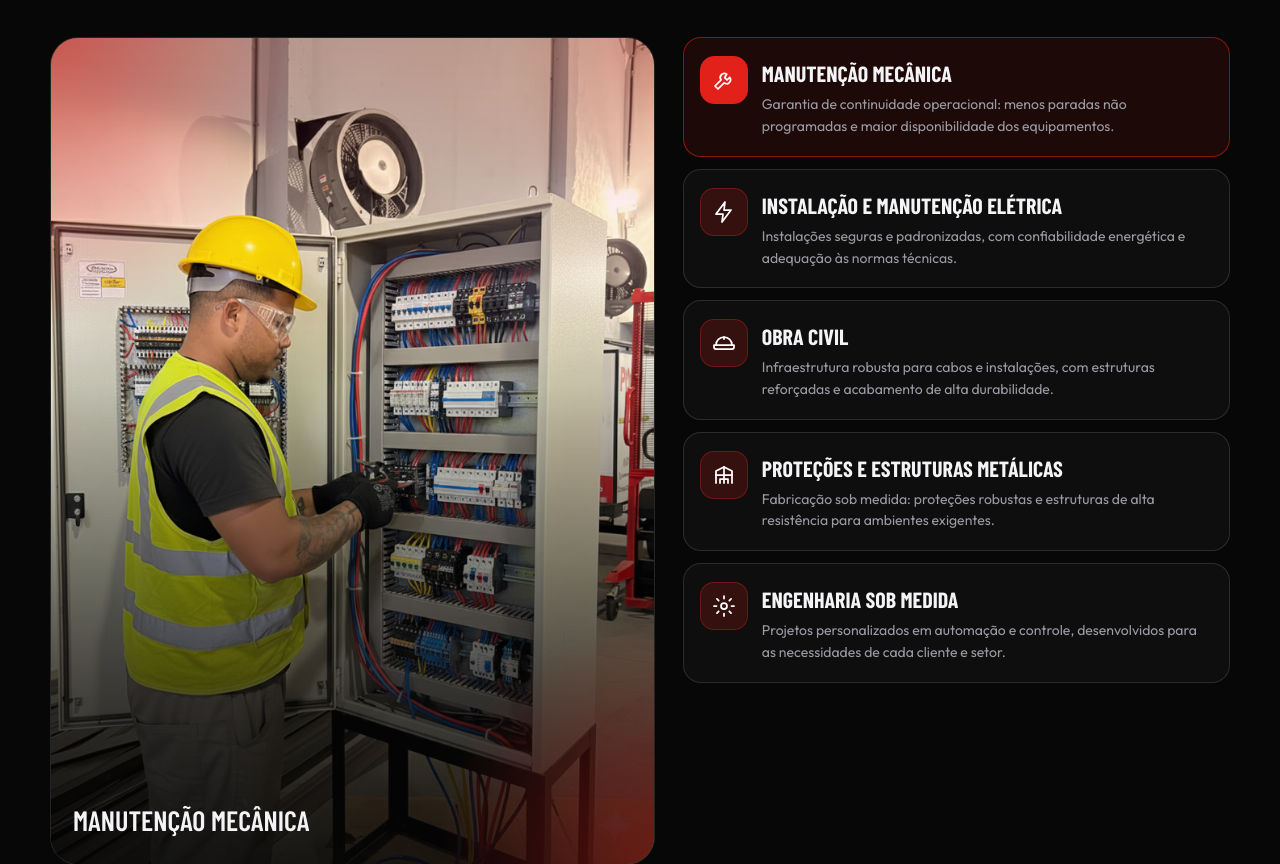
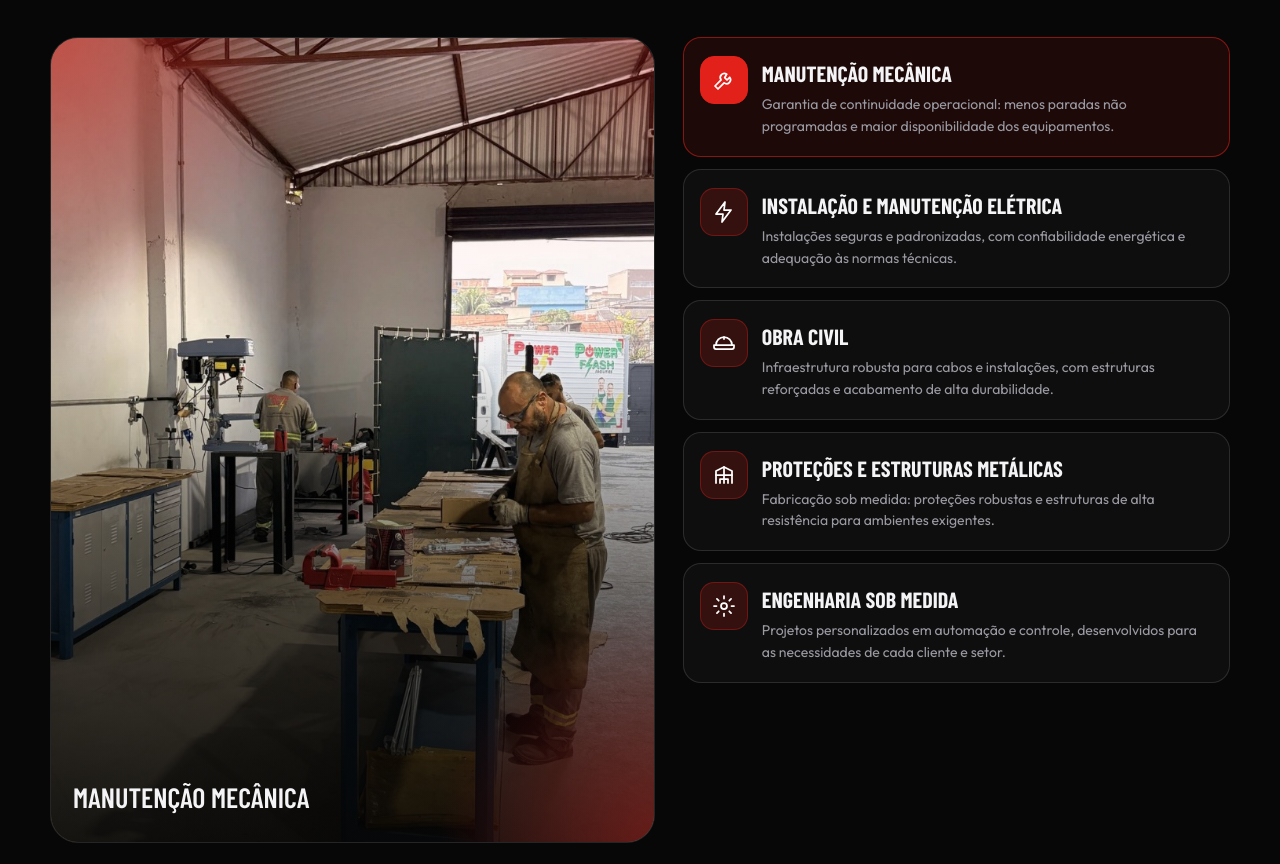
Before and after one commit to Rafael-Rangel/power-volt-proposta, a plain HTML site: page lp/index.html in a window 1280 px wide. Shown: the part 1512-2376 px from the top of the page. Drawn offline with nearby package versions, Linux system fonts and the light colour scheme; some packages are replaced by stand-ins of ours; a script that the page names is missing; a web font is replaced by a local one.

Commit message:
Add workshop operational photo across maintenance and fabrication sections.

```diff
--- a/lp/index.html
+++ b/lp/index.html
@@ -1437,11 +1437,11 @@
         </div>
         <div class="offer-grid">
           <div class="offer-visual reveal">
-            <img id="offerImg" src="/lp/img/foto-eletrica.png" alt="" />
+            <img id="offerImg" src="/lp/img/foto-oficina.png" alt="" />
             <div class="offer-caption" id="offerCaption">Manutenção Mecânica</div>
           </div>
           <div class="offer-list" id="offerList">
-            <article class="offer-item is-active" data-img="/lp/img/foto-eletrica.png" data-title="Manutenção Mecânica">
+            <article class="offer-item is-active" data-img="/lp/img/foto-oficina.png" data-title="Manutenção Mecânica">
               <div class="offer-ico" aria-hidden="true"><svg class="ico"><use href="#ico-wrench"></use></svg></div>
               <div>
                 <h3>Manutenção Mecânica</h3>
@@ -1462,7 +1462,7 @@
                 <p>Infraestrutura robusta para cabos e instalações, com estruturas reforçadas e acabamento de alta durabilidade.</p>
               </div>
             </article>
-            <article class="offer-item" data-img="/lp/img/foto-campo.png" data-title="Proteções e Estruturas Metálicas">
+            <article class="offer-item" data-img="/lp/img/foto-oficina.png" data-title="Proteções e Estruturas Metálicas">
               <div class="offer-ico" aria-hidden="true"><svg class="ico"><use href="#ico-structure"></use></svg></div>
               <div>
                 <h3>Proteções e Estruturas Metálicas</h3>
@@ -1487,7 +1487,7 @@
         </div>
         <div class="marquee marquee--ltr">
           <div class="marquee-track">
-            <div class="area-card"><img src="/lp/img/foto-eletrica.png" alt="" /><div class="body"><h3>Manutenção Preditiva</h3><p>Inspeções que antecipam falhas e reduzem custo de reparo.</p></div></div>
+            <div class="area-card"><img src="/lp/img/foto-oficina.png" alt="" /><div class="body"><h3>Manutenção Preditiva</h3><p>Inspeções que antecipam falhas e reduzem custo de reparo.</p></div></div>
             <div class="area-card"><img src="/lp/img/foto-eletrica.png" alt="" /><div class="body"><h3>Instalação Elétrica</h3><p>Segurança, padronização e conformidade normativa.</p></div></div>
             <div class="area-card"><img src="/lp/img/foto-automacao.png" alt="" /><div class="body"><h3>Projetos Sob Medida</h3><p>Painéis e sistemas elétricos com foco em eficiência.</p></div></div>
             <div class="area-card"><img src="/lp/img/foto-drone.png" alt="" /><div class="body"><h3>Inspeções com Drones</h3><p>Acesso seguro e ágil a áreas de difícil alcance.</p></div></div>
@@ -1502,7 +1502,7 @@
         <div class="marquee marquee--rtl">
           <div class="marquee-track">
             <div class="area-card"><img src="/lp/img/foto-automacao.png" alt="" /><div class="body"><h3>Monitoramento Energético</h3><p>Consumo em tempo real para cortar desperdício.</p></div></div>
-            <div class="area-card"><img src="/lp/img/foto-campo.png" alt="" /><div class="body"><h3>Logística Integrada</h3><p>Movimentação de equipamentos com menos custo.</p></div></div>
+            <div class="area-card"><img src="/lp/img/foto-oficina.png" alt="" /><div class="body"><h3>Logística Integrada</h3><p>Movimentação de equipamentos com menos custo.</p></div></div>
             <div class="area-card"><img src="/lp/img/foto-eletrica.png" alt="" /><div class="body"><h3>SPDA</h3><p>Proteção contra descargas atmosféricas.</p></div></div>
             <div class="area-card"><img src="/lp/img/foto-campo.png" alt="" /><div class="body"><h3>Gestão de Obras</h3><p>Prazo, compliance e qualidade na execução.</p></div></div>
             <div class="area-card"><img src="/lp/img/foto-campo.png" alt="" /><div class="body"><h3>Infraestrutura</h3><p>Base pronta para expansões sem retrabalho.</p></div></div>
@@ -1573,7 +1573,7 @@
             <div class="inner"><div class="n">02 <svg class="ico" aria-hidden="true"><use href="#ico-blueprint"></use></svg></div><h3>Projeto sob medida</h3><p>Desenvolvemos a solução elétrica, mecânica ou civil alinhada ao seu processo e às normas aplicáveis.</p></div>
           </article>
           <article class="process-card">
-            <img src="/lp/img/foto-eletrica.png" alt="" />
+            <img src="/lp/img/foto-oficina.png" alt="" />
             <div class="inner"><div class="n">03 <svg class="ico" aria-hidden="true"><use href="#ico-tools"></use></svg></div><h3>Execução controlada</h3><p>Instalação, obra e montagem com gestão de prazo, compliance e mínimo impacto na produção.</p></div>
           </article>
           <article class="process-card">
@@ -1593,7 +1593,7 @@
         </div>
         <div class="turnkey-grid">
           <div class="big-visual reveal">
-            <img src="/lp/img/foto-drone.png" alt="Integração de serviços Power Volt" />
+            <img src="/lp/img/foto-oficina.png" alt="Integração de serviços Power Volt" />
           </div>
           <div class="reveal">
             <h3 class="display" style="font-size:34px;margin-bottom:10px">Um fluxo, vários frentes técnicas</h3>
@@ -1749,7 +1749,7 @@
         </div>
         <div class="news-grid">
           <article class="news-card reveal">
-            <img src="/lp/img/foto-automacao.png" alt="" />
+            <img src="/lp/img/foto-oficina.png" alt="" />
             <div class="body">
               <time>Complementar</time>
               <h3>Manutenção preditiva automatizada</h3>
```
Also changed, not shown: lp/img/foto-oficina.png (added).
